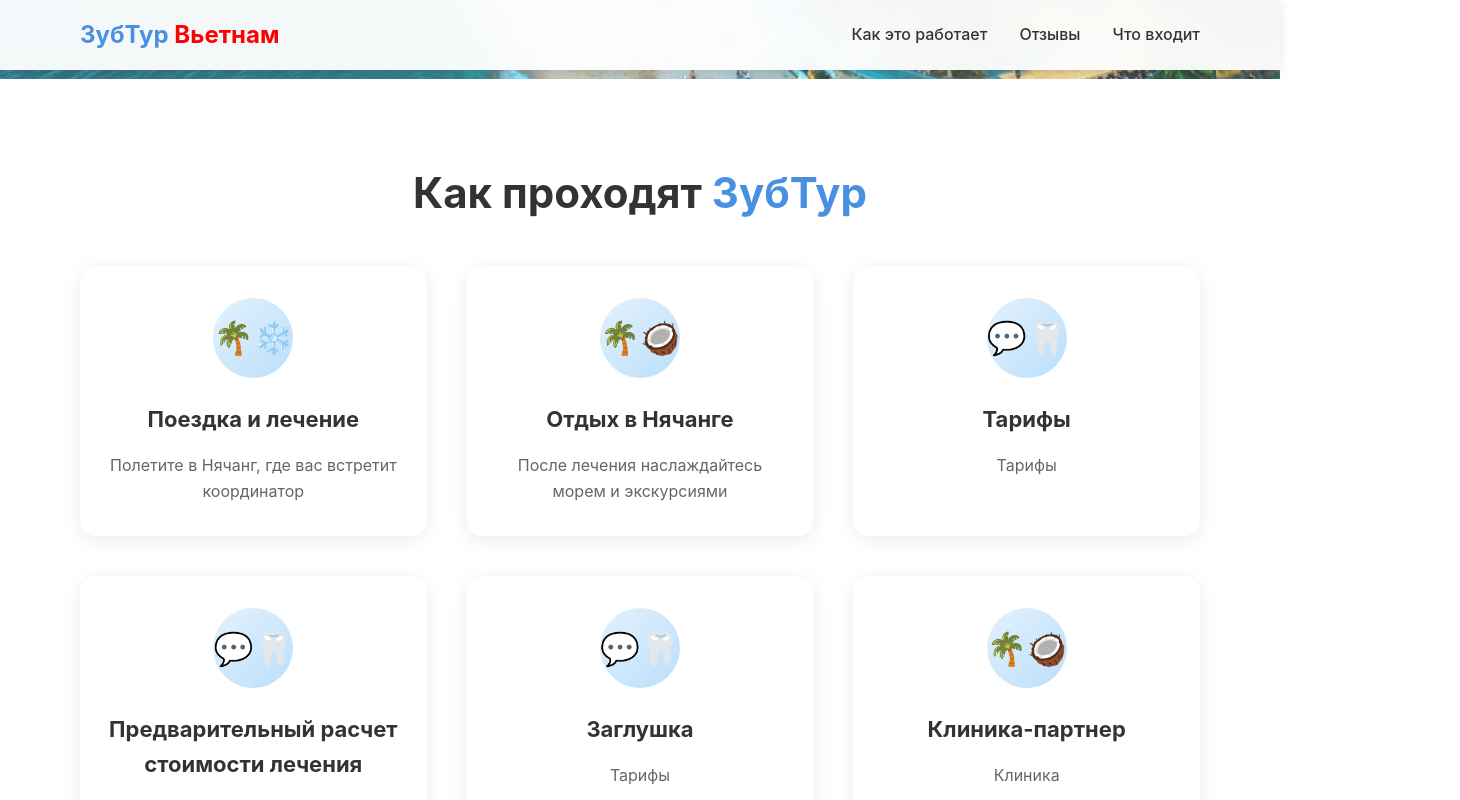
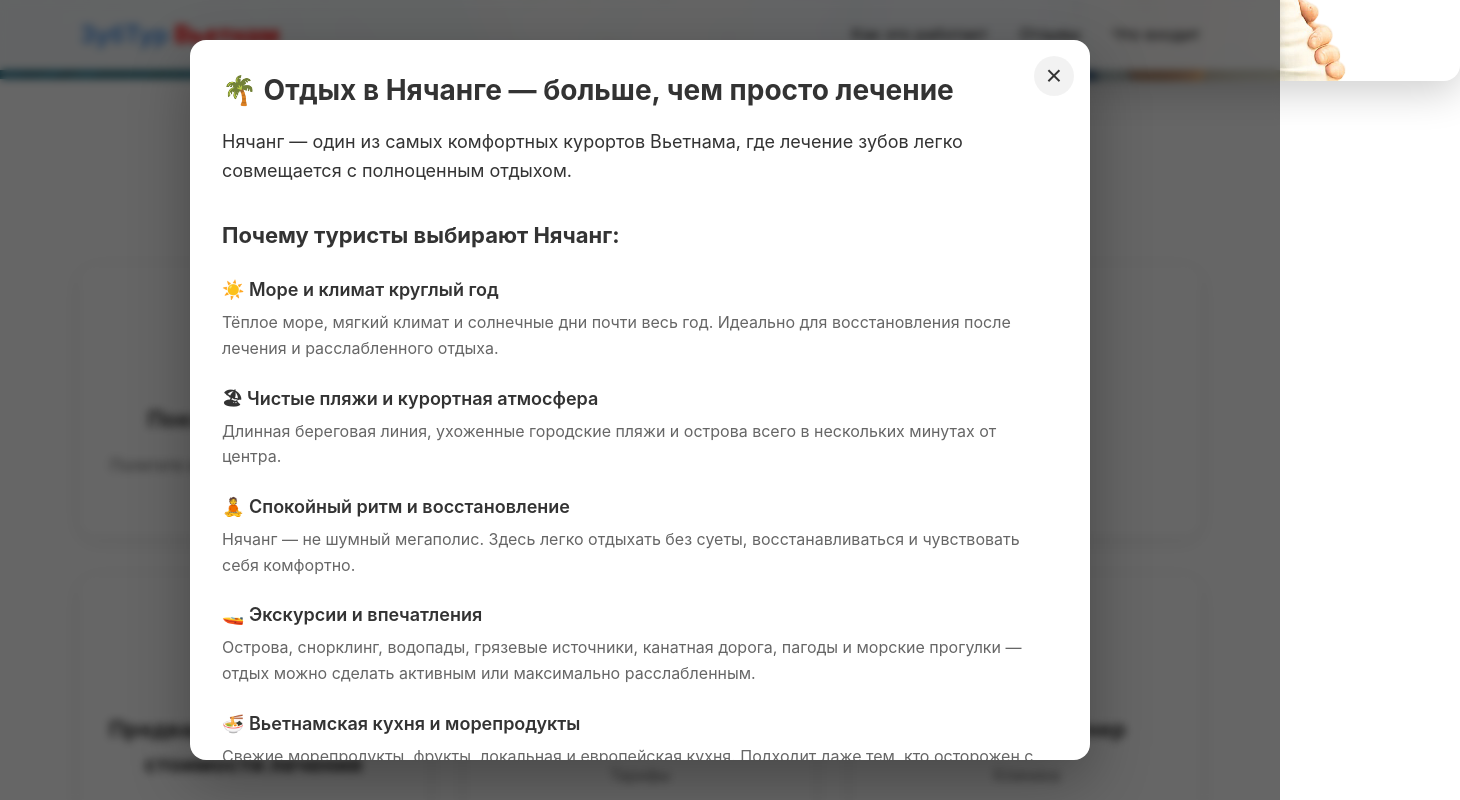
Before and after one commit to OGSmit/Zub, a Nuxt app: page / in a window 1280 px wide. Both pictures are taken after a click on the element 253 px from the left and 1077 px from the top of the page. Shown: the part 677-1477 px from the top of the page, 1460 px wide, since content can reach past the window. Built offline with nearby package versions, Linux system fonts and the light colour scheme.

Commit message:
feat: add block

```diff
--- a/components/HeroSection.vue
+++ b/components/HeroSection.vue
@@ -3,12 +3,8 @@
     <div class="container">
       <div class="hero__content">
         <div class="hero__text">
-          <h1 class="hero__title">
-            За красивой улыбкой в Нячанг!
-          </h1>
-          <p class="hero__subtitle">
-            Лечение зубов и отдых у моря под ключ
-          </p>
+          <h1 class="hero__title">За красивой улыбкой в Нячанг!</h1>
+          <p class="hero__subtitle">Лечение зубов и отдых у моря под ключ</p>
           <ul class="hero__features">
             <li class="hero__feature">
               <span class="hero__checkmark">✓</span>
@@ -35,7 +31,11 @@
           </p> -->
         </div>
         <div class="hero__images">
-         <img src="/images/pair.JPG" alt="Hero Image" class="hero__main-image">
+          <img
+            src="/images/pair.PNG"
+            alt="Hero Image"
+            class="hero__main-image"
+          />
         </div>
       </div>
     </div>
@@ -45,7 +45,7 @@
 <script setup lang="ts">
 // В Nuxt 3 файлы из public доступны напрямую
 // Для локальной разработки используем '/', для production будет учитываться baseURL
-const heroImageUrl = '/images/beach-nha-trang-1140x675.jpg'
+const heroImageUrl = "/images/beach-nha-trang-1140x675.jpg";
 </script>
 
 <style scoped lang="scss">
@@ -56,14 +56,14 @@ const heroImageUrl = '/images/beach-nha-trang-1140x675.jpg'
   display: flex;
   align-items: center;
   position: relative;
-  background-image: url('/images/beach-nha-trang-1140x675.jpg');
+  background-image: url("/images/beach-nha-trang-1140x675.jpg");
   background-size: cover;
   background-position: center;
   background-repeat: no-repeat;
 
   // Overlay для лучшей читаемости текста
   &::before {
-    content: '';
+    content: "";
     position: absolute;
     top: 0;
     left: 0;
@@ -101,10 +101,9 @@ const heroImageUrl = '/images/beach-nha-trang-1140x675.jpg'
   }
 
   &__text {
-
     background-color: rgba(255, 255, 255, 0.5);
     border-radius: 16px;
-padding: 20px;
+    padding: 20px;
     @include desktop {
       order: 1;
     }
@@ -180,7 +179,11 @@ padding: 20px;
   }
 
   &__images {
-    position: relative;
+    position: absolute;
+    bottom: -90px;
+    right: -220px;
+    width: 70%;
+
     @include desktop {
       order: 2;
     }
@@ -197,7 +200,7 @@ padding: 20px;
   &__image-placeholder {
     width: 100%;
     height: 100%;
-    background: linear-gradient(135deg, #BBDEFB 0%, #90CAF9 100%);
+    background: linear-gradient(135deg, #bbdefb 0%, #90caf9 100%);
     display: flex;
     align-items: center;
     justify-content: center;
@@ -228,7 +231,7 @@ padding: 20px;
   &__inset-placeholder {
     width: 100%;
     height: 100%;
-    background: linear-gradient(135deg, #81C784 0%, #66BB6A 100%);
+    background: linear-gradient(135deg, #81c784 0%, #66bb6a 100%);
     display: flex;
     align-items: center;
     justify-content: center;
--- a/components/HowItWorksSection.vue
+++ b/components/HowItWorksSection.vue
@@ -5,7 +5,7 @@
         Как проходят <span class="section__title--highlight">ЗубТур</span>
       </h2>
       <div class="how-it-works__cards">
-        <div class="how-it-works__card">
+        <div class="how-it-works__card" @click="openNhaTrangModal">
           <!-- <div class="how-it-works__badge">Самый популярный</div> -->
           <div class="how-it-works__icon">
             <!-- Иконка пальмы и снежинки -->
@@ -90,6 +90,83 @@
     <Modal v-model="isConsultationModalOpen" size="large">
       <ConsultationModal />
     </Modal>
+
+    <!-- Модальное окно с информацией о Нячанге -->
+    <Modal v-model="isNhaTrangModalOpen" size="large">
+      <div class="nha-trang-modal">
+        <h2 class="nha-trang-modal__title">🌴 Отдых в Нячанге — больше, чем просто лечение</h2>
+        <p class="nha-trang-modal__intro">
+          Нячанг — один из самых комфортных курортов Вьетнама,
+          где лечение зубов легко совмещается с полноценным отдыхом.
+        </p>
+
+        <h3 class="nha-trang-modal__subtitle">Почему туристы выбирают Нячанг:</h3>
+
+        <div class="nha-trang-modal__section">
+          <h4 class="nha-trang-modal__section-title">☀️ Море и климат круглый год</h4>
+          <p class="nha-trang-modal__section-text">
+            Тёплое море, мягкий климат и солнечные дни почти весь год.
+            Идеально для восстановления после лечения и расслабленного отдыха.
+          </p>
+        </div>
+
+        <div class="nha-trang-modal__section">
+          <h4 class="nha-trang-modal__section-title">🏖 Чистые пляжи и курортная атмосфера</h4>
+          <p class="nha-trang-modal__section-text">
+            Длинная береговая линия, ухоженные городские пляжи и острова
+            всего в нескольких минутах от центра.
+          </p>
+        </div>
+
+        <div class="nha-trang-modal__section">
+          <h4 class="nha-trang-modal__section-title">🧘 Спокойный ритм и восстановление</h4>
+          <p class="nha-trang-modal__section-text">
+            Нячанг — не шумный мегаполис.
+            Здесь легко отдыхать без суеты, восстанавливаться и чувствовать себя комфортно.
+          </p>
+        </div>
+
+        <div class="nha-trang-modal__section">
+          <h4 class="nha-trang-modal__section-title">🚤 Экскурсии и впечатления</h4>
+          <p class="nha-trang-modal__section-text">
+            Острова, снорклинг, водопады, грязевые источники,
+            канатная дорога, пагоды и морские прогулки —
+            отдых можно сделать активным или максимально расслабленным.
+          </p>
+        </div>
+
+        <div class="nha-trang-modal__section">
+          <h4 class="nha-trang-modal__section-title">🍜 Вьетнамская кухня и морепродукты</h4>
+          <p class="nha-trang-modal__section-text">
+            Свежие морепродукты, фрукты, локальная и европейская кухня.
+            Подходит даже тем, кто осторожен с питанием после лечения.
+          </p>
+        </div>
+
+        <div class="nha-trang-modal__section">
+          <h4 class="nha-trang-modal__section-title">💆 СПА и термальные источники</h4>
+          <p class="nha-trang-modal__section-text">
+            Грязевые ванны, массажи и СПА-процедуры
+            помогают снять напряжение и ускоряют восстановление.
+          </p>
+        </div>
+
+        <div class="nha-trang-modal__section">
+          <h4 class="nha-trang-modal__section-title">🗣 Комфорт для туристов из СНГ</h4>
+          <p class="nha-trang-modal__section-text">
+            Русскоязычные гиды, меню, экскурсии и поддержка.
+            Вы чувствуете себя уверенно и спокойно.
+          </p>
+        </div>
+
+        <div class="nha-trang-modal__section">
+          <h4 class="nha-trang-modal__section-title">✨ Идеальное сочетание</h4>
+          <p class="nha-trang-modal__section-text">
+            Вы лечите зубы — отдыхаете у моря и возвращаетесь с новой улыбкой.
+          </p>
+        </div>
+      </div>
+    </Modal>
   </section>
 </template>
 
@@ -98,6 +175,7 @@ import { ref } from 'vue'
 
 const isTariffModalOpen = ref(false)
 const isConsultationModalOpen = ref(false)
+const isNhaTrangModalOpen = ref(false)
 
 const openTariffModal = () => {
   isTariffModalOpen.value = true
@@ -105,6 +183,10 @@ const openTariffModal = () => {
 
 const openConsultationModal = () => {
   isConsultationModalOpen.value = true
+}
+
+const openNhaTrangModal = () => {
+  isNhaTrangModalOpen.value = true
 }
 </script>
 
@@ -188,4 +270,73 @@ const openConsultationModal = () => {
 .icon-placeholder {
   font-size: 32px;
 }
+
+.nha-trang-modal {
+  &__title {
+    font-size: 28px;
+    font-weight: 700;
+    color: $text-dark;
+    margin-bottom: 20px;
+    line-height: 1.3;
+
+    @include mobile {
+      font-size: 24px;
+    }
+  }
+
+  &__intro {
+    font-size: 18px;
+    color: $text-dark;
+    margin-bottom: 32px;
+    line-height: 1.6;
+
+    @include mobile {
+      font-size: 16px;
+      margin-bottom: 24px;
+    }
+  }
+
+  &__subtitle {
+    font-size: 22px;
+    font-weight: 700;
+    color: $text-dark;
+    margin-bottom: 24px;
+
+    @include mobile {
+      font-size: 20px;
+      margin-bottom: 20px;
+    }
+  }
+
+  &__section {
+    margin-bottom: 24px;
+
+    @include mobile {
+      margin-bottom: 20px;
+    }
+  }
+
+  &__section-title {
+    font-size: 18px;
+    font-weight: 600;
+    color: $text-dark;
+    margin-bottom: 8px;
+    line-height: 1.4;
+
+    @include mobile {
+      font-size: 16px;
+    }
+  }
+
+  &__section-text {
+    font-size: 16px;
+    color: $text-light;
+    line-height: 1.6;
+    margin: 0;
+
+    @include mobile {
+      font-size: 14px;
+    }
+  }
+}
 </style>
```
Also changed, not shown: public/images/pair.PNG (added).
